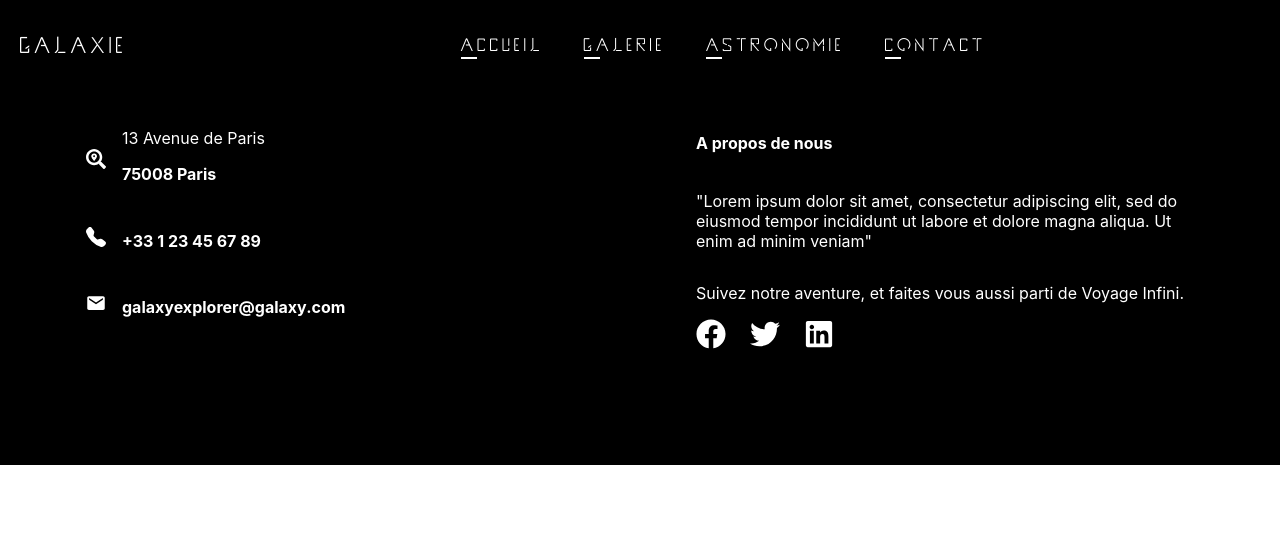
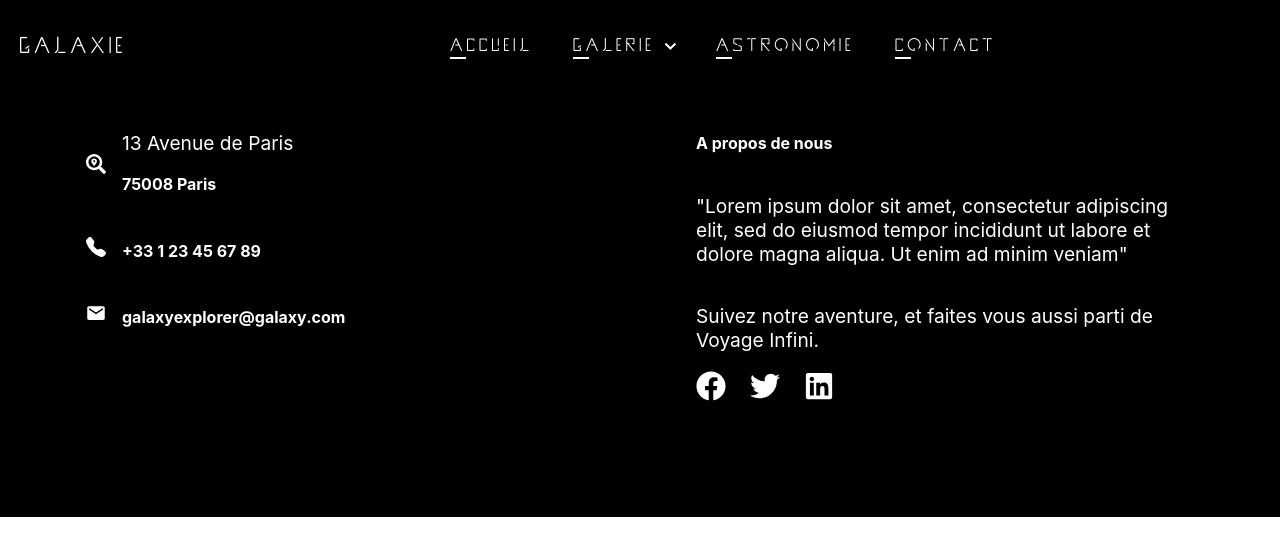
Before and after one commit to SDlevelUp/planets, a React (Create React App) app: page /gallery in a window 1280 px wide. Shown: the top 556 px of the page. Built offline with nearby package versions, Linux system fonts and the light colour scheme.

Commit message:
maj dropdown menu

```diff
--- a/src/App.js
+++ b/src/App.js
@@ -12,7 +12,7 @@ function App() {
         <>
             <Navbar />
             <Routes>
-                <Route path='/' element={<Home />} />
+                <Route path='/' element={<Home />} exact />
                 <Route path='/galerie' element={<FlippableCard />} />
                 <Route path='/astronomie' element={<Astronomy />} />
                 <Route path='/contact' element={<Contact />} />
--- a/src/components/Astronomy/_Astronomy.module.scss
+++ b/src/components/Astronomy/_Astronomy.module.scss
@@ -3,15 +3,26 @@
 @import '../../scss/utils/_colors.scss';
 @import '../../scss/utils/_animations.scss';
 
-.astronomy-banner img {
-    max-width: 100%;
-    max-height: 80vh;
+.astronomy-banner {
+    display: flex;
+    justify-content: center;
+    align-items: center;
+    max-height: 100vh;
     width: 100%;
-    object-fit: cover;
-    display: flex;
+
+    img {
+        max-width: 100%;
+        max-height: 100vh;
+        width: 100%;
+        object-fit: cover;
+    }
 }
 
-.astronomy-container {
-    background-color: beige;
-    height: 100vh;
+.astronomy-presentation {
+    background-color: $black;
+    height: calc(100vh - 80vh);
+    width: 100%;
+    display: flex;
+    justify-content: center;
+    align-items: center;
 }
--- /dev/null
+++ b/src/components/MenuItems.js
@@ -0,0 +1,42 @@
+import React, { useState } from 'react';
+import { Link } from 'react-router-dom';
+import { FaChevronDown } from 'react-icons/fa';
+import styles from './_MenuItems.module.scss';
+
+const MenuItems = ({ items }) => {
+    const [dropdown, setDropdown] = useState(false);
+
+    const handleDropdown = () => {
+        setDropdown(!dropdown);
+    };
+
+    return (
+        <li
+            className={`${styles['menu-item']} ${dropdown ? styles['menu-item-active'] : ''}`}
+        >
+            {items.submenu ? (
+                <div className={styles['menu-link']} onClick={handleDropdown}>
+                    {items.title}
+                    <FaChevronDown className={styles['menu-icon']} />
+                    {dropdown && (
+                        <ul className={styles['sub-menu']}>
+                            {items.submenu.map((submenu, index) => (
+                                <li key={index}>
+                                    <Link to={submenu.path} className={styles['sub-menu-link']}>
+                                        {submenu.title}
+                                    </Link>
+                                </li>
+                            ))}
+                        </ul>
+                    )}
+                </div>
+            ) : (
+                <Link to={items.path} className={styles['menu-link']}>
+                    {items.title}
+                </Link>
+            )}
+        </li>
+    );
+};
+
+export default MenuItems;
--- a/src/components/Navbar/Navbar.jsx
+++ b/src/components/Navbar/Navbar.jsx
@@ -3,11 +3,16 @@ import { Link } from 'react-router-dom';
 import { FaBars, FaTimes } from 'react-icons/fa';
 import styles from './_Navbar.module.scss';
 
+import MenuItems from '../MenuItems';
+import { menuItems } from '../../data/menuItems';
+
 const Navbar = () => {
-    const [click, setClick] = useState(false);
+    const [isMobileMenuOpen, setMobileMenuOpen] = useState(false);
     const [scrolled, setScrolled] = useState(false);
 
-    const handleClick = () => setClick(!click);
+    const handleMobileMenuClick = () => {
+        setMobileMenuOpen(!isMobileMenuOpen);
+    };
 
     const handleScroll = () => {
         if (window.scrollY > 0) {
@@ -25,26 +30,17 @@ const Navbar = () => {
     }, []);
 
     return (
-        <div className={`${styles.header} ${scrolled ? styles['header-bg'] : ''}`}>
+        <div className={`${styles.header} ${isMobileMenuOpen ? styles.active : ''} ${scrolled ? styles['header-bg'] : ''}`}>
             <Link to="/" className={styles.logo}>
                 GALAXIE
             </Link>
-            <ul className={`${styles['nav-menu']} ${click ? styles.active : ''}`}>
-                <li>
-                    <Link to="/">Accueil</Link>
-                </li>
-                <li>
-                    <Link to="/galerie">Galerie</Link>
-                </li>
-                <li>
-                    <Link to="/astronomie">Astronomie</Link>
-                </li>
-                <li>
-                    <Link to="/contact">Contact</Link>
-                </li>
+            <ul className={`${styles['nav-menu']} ${isMobileMenuOpen ? styles.active : ''}`}>
+                {menuItems.map((menu, index) => (
+                    <MenuItems items={menu} key={index} />
+                ))}
             </ul>
-            <div className={styles.hamburger} onClick={handleClick}>
-                {click ? <FaTimes size={20} /> : <FaBars size={20} />}
+            <div className={styles.hamburger} onClick={handleMobileMenuClick}>
+                {isMobileMenuOpen ? <FaTimes size={20} /> : <FaBars size={20} />}
             </div>
         </div>
     );
--- a/src/components/Navbar/_Navbar.module.scss
+++ b/src/components/Navbar/_Navbar.module.scss
@@ -41,7 +41,7 @@
 
         li {
             position: relative;
-            transition: width 0.3s ease-in-out;
+            transition: all, 600ms ease-out;
 
             &:hover::after {
                 width: 95%;
@@ -55,7 +55,7 @@
                 width: 1rem;
                 height: 2px;
                 background-color: $white;
-                transition: width 0.3s ease-in-out;
+                transition: all, 600ms ease-out;
             }
         }
 
@@ -79,7 +79,7 @@
 @include breakpoint(mobile) {
     .header {
         display: flex;
-        width: 90%;
+        width: 92%;
 
         .nav-menu {
             position: absolute;
@@ -102,7 +102,7 @@
                 border-radius: 0 10px 0 10px;
 
                 position: relative;
-                transition: width 0.3s ease-in-out;
+                transition: all, 600ms ease-out;
 
                 &:hover::after {
                     width: 43%;
@@ -111,17 +111,19 @@
                 &:after {
                     content: '';
                     position: absolute;
-                    left: 3.4rem;
+                    left: 1rem;
                     bottom: -2px;
                     width: 1rem;
                     height: 2px;
                     background-color: $white;
-                    transition: width 0.3s ease-in-out;
+                    transition: all 600ms ease-out;
                 }
             }
 
             a {
                 color: #000;
+                transition: all 600ms ease-out;
+
             }
 
             &.active {
@@ -129,6 +131,8 @@
                 transform: translateY(0);
                 border-radius: 10px 0 0 10px;
                 padding: 20px;
+                transition: all 600ms ease-out;
+
             }
         }
     }
--- a/src/components/PlanetsCards/PlanetsCards.jsx
+++ b/src/components/PlanetsCards/PlanetsCards.jsx
@@ -43,7 +43,7 @@ const PlanetsCard = ({ onClick }) => {
                 <img src={astronaut} alt="bannière galerie" />
             </div>
             <div className={styles['planet-card-presentation']}>
-                <h1>Presentation de la galerie</h1>
+                <h1>PlanetaryPix</h1>
                 <p className={styles['p-presentation']}>
                     Bienvenue dans l'aventure, jeune explorateur !
                 </p>
--- /dev/null
+++ b/src/components/_MenuItems.module.scss
@@ -0,0 +1,112 @@
+@import '../scss/utils/_animations';
+@import '../scss/utils/_colors';
+@import '../scss/utils/_variables';
+@import '../scss/utils/mixins';
+
+.menu-item {
+    position: relative;
+    transition: all 600ms ease-out;
+
+    &:hover::after {
+        width: 95%;
+    }
+
+    &:after {
+        content: '';
+        position: absolute;
+        left: 0;
+        bottom: -2px;
+        width: 1rem;
+        height: 2px;
+        background-color: $white;
+    }
+
+    &-active {
+        transition: all 600ms ease-out;
+    }
+
+    .menu-link {
+        text-decoration: none;
+        color: inherit;
+        font-size: 1.2rem;
+        letter-spacing: 4px;
+        display: flex;
+        align-items: center;
+
+        &-active {
+            color: $white;
+        }
+
+        .menu-icon {
+            margin-left: 0.5rem;
+            font-size: 0.8rem;
+        }
+    }
+
+    .sub-menu {
+        list-style-type: none;
+        position: absolute;
+        top: 100%;
+        left: 0;
+        background-color: $light-mole;
+        padding: 10px;
+        display: flex;
+        flex-direction: column;
+        gap: 15px;
+        width: 150px;
+        z-index: 1;
+        max-height: 300px;
+        box-shadow: 0px 2px 8px rgba(0, 0, 0, 0.15);
+        transform: translateY(0);
+
+        &.active {
+            display: block;
+            transform: translateY(0);
+        }
+
+        .sub-menu-link {
+            display: block;
+            padding: 8px 12px;
+            color: $white;
+            text-decoration: none;
+            transition: all 600ms ease-out;
+            font-size: 0.9rem;
+
+            &:hover {
+                background-color: darken($light-mole, 10%);
+            }
+
+            @include breakpoint(mobile) {
+                display: flex;
+                flex-direction: column;
+                align-items: center;
+
+                &:after {
+                    content: '';
+                    position: absolute;
+                    left: 1rem;
+                    bottom: -2px;
+                    width: 1rem;
+                    height: 2px;
+                    background-color: $white;
+                }
+            }
+        }
+    }
+
+    &.has-submenu {
+        &:hover {
+            .sub-menu {
+                display: block;
+                transition: all 600ms ease-out;
+            }
+        }
+    }
+
+    &-link {
+        display: block;
+        padding: 8px 12px;
+        color: $white;
+        text-decoration: none;
+    }
+}
--- a/src/data/MenuItems.js
+++ b/src/data/MenuItems.js
@@ -1,22 +1,14 @@
-export const MenuItems = [
+export const menuItems = [
+    { title: "Accueil", path: "/" },
     {
-        title: 'Accueil',
-        url: '#',
-        cName: 'menuItem'
+        title: "Galerie",
+        path: "/galerie",
+        submenu: [
+            { title: "PlanetaryPix", path: "/galerie" },
+            { title: "Sous-menu 2", path: "/galerie/sous-menu-2" },
+            { title: "Sous-menu 3", path: "/galerie/sous-menu-3" },
+        ],
     },
-    {
-        title: 'Galerie',
-        url: '#',
-        cName: 'menuItem'
-    },
-    {
-        title: 'Astronomie',
-        url: '#',
-        cName: 'menuItem'
-    },
-    {
-        title: 'Contact',
-        url: '#',
-        cName: 'menuItem'
-    },
-]
+    { title: "Astronomie", path: "/astronomie" },
+    { title: "Contact", path: "/contact" },
+];
--- a/src/index.css
+++ b/src/index.css
@@ -1,14 +1,11 @@
 body {
   margin: 0;
+  padding: 0;
   font-family: -apple-system, BlinkMacSystemFont, 'Segoe UI', 'Roboto', 'Oxygen',
     'Ubuntu', 'Cantarell', 'Fira Sans', 'Droid Sans', 'Helvetica Neue',
     sans-serif;
   -webkit-font-smoothing: antialiased;
   -moz-osx-font-smoothing: grayscale;
-}
-
-.fontfacegv {
-  font-family: "GALACTIC VANGUARDIAN NCV.otf";
 }
 
 code {
@@ -31,6 +28,18 @@ code {
 /* Handle */
 ::-webkit-scrollbar-thumb {
   border: 6px solid #ffffff;
-  border-radius: 12px 12px 12px 12px;
+  border-radius: 15px 15px 15px 15px;
   margin: 0px auto;
 }
+
+h1 {
+  font-size: 4rem;
+  height: 2rem;
+  font-family: 'AndromedaRegular', sans-serif;
+  color: white;
+}
+
+p {
+  font-size: 1.2rem;
+  color: white;
+}
```
Also changed, not shown: src/components/Astronomy/Astronomy.jsx (+12 -2 lines), src/components/PlanetsCards/_PlanetsCards.module.scss (+2 -15 lines), src/data/Footer-about.js (deleted, +0 -32 lines).
